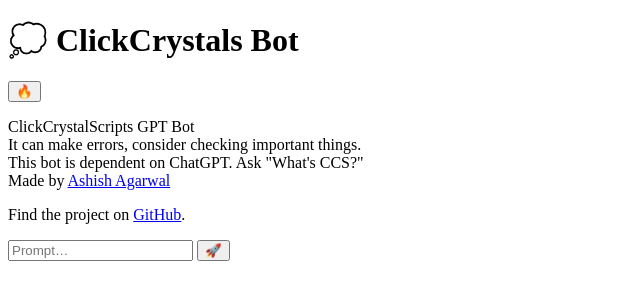
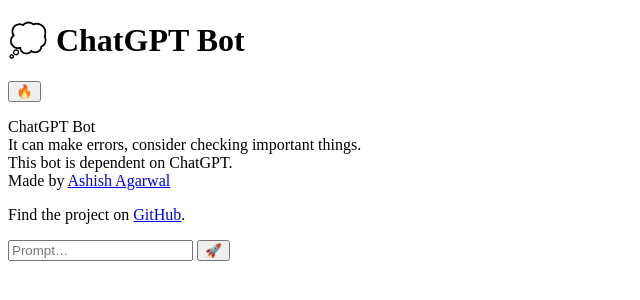
Before and after one commit to ashishagarwal2023/ClickCrystalsBot, a Flask app: page / in a window 1280 px wide. Shown: the top 300 px of the page, without its empty margins (0-640 px from the left). Run offline with Flask 3, Linux system fonts and the light colour scheme.

Commit message:
Update index.html

```diff
--- a/templates/index.html
+++ b/templates/index.html
@@ -12,12 +12,12 @@
       src="https://cdn.jsdelivr.net/npm/marked/marked.min.js"
     ></script>
 
-    <title>ClickCrystals Bot</title>
+    <title>ChatGPT Bot</title>
   </head>
   <body>
     <header>
       <div id="menu">
-        <h1>💭 ClickCrystals Bot</h1>
+        <h1>💭 ChatGPT Bot</h1>
         <button id="clear" title="Clear chat history">🔥</button>
       </div>
     </header>
@@ -25,13 +25,13 @@
     <main id="chat">
       <div id="usage">
         <p>
-          ClickCrystalScripts GPT Bot<br />It can make errors, consider checking
-          important things.<br />This bot is dependent on ChatGPT. Ask "What's
-          CCS?"<br>Made by <a href="https://github.com/ashishagarwal2023">Ashish Agarwal</a>
+          ChatGPT Bot<br />It can make errors, consider checking
+          important things.<br />This bot is dependent on ChatGPT.
+          <br>Made by <a href="https://github.com/ashishagarwal2023">Ashish Agarwal</a>
         </p>
         <p>
           Find the project on
-          <a target="_blank" href="https://github.com/itzispyder/clickcrystals">
+          <a target="_blank" href="https://github.com/ashishagarwal2023/PythonGPT-self">
             GitHub</a
           >.
         </p>
```
